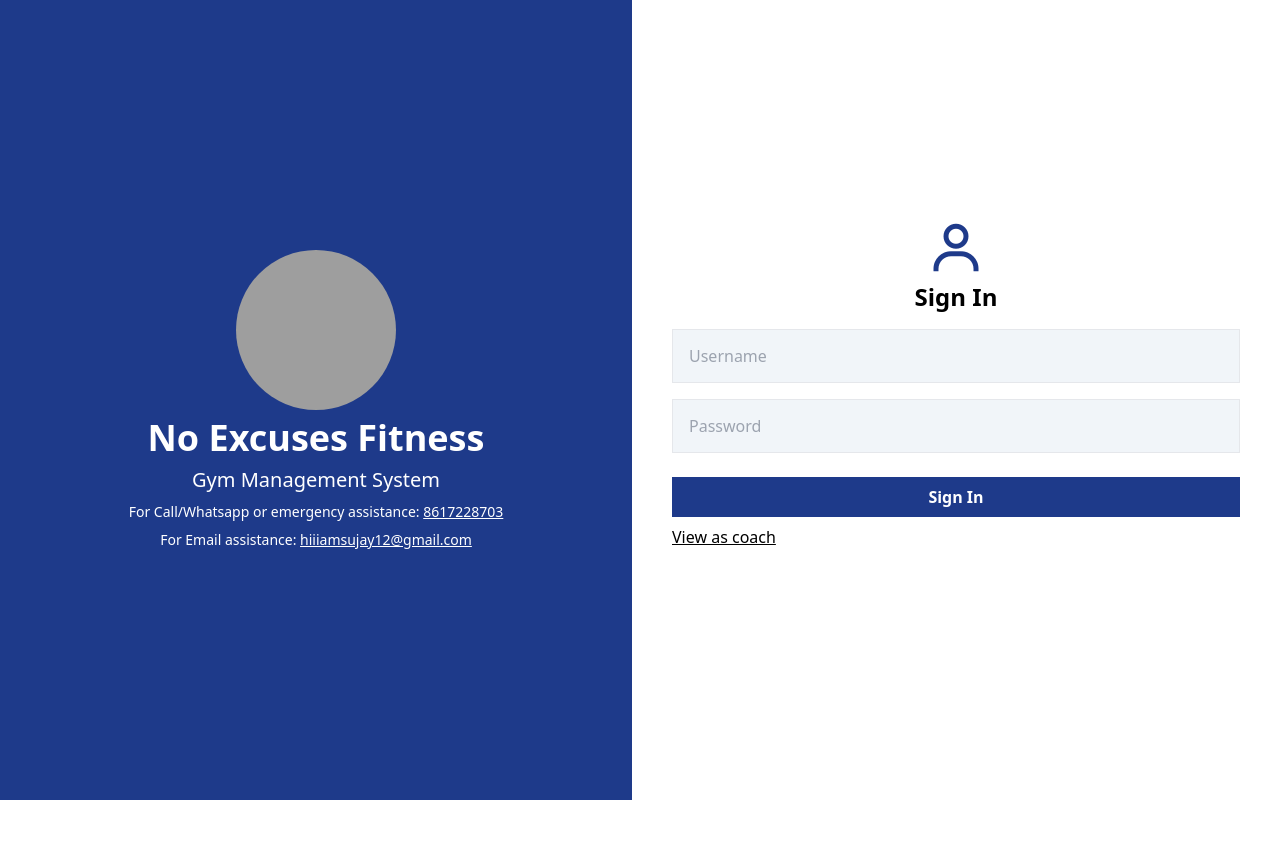
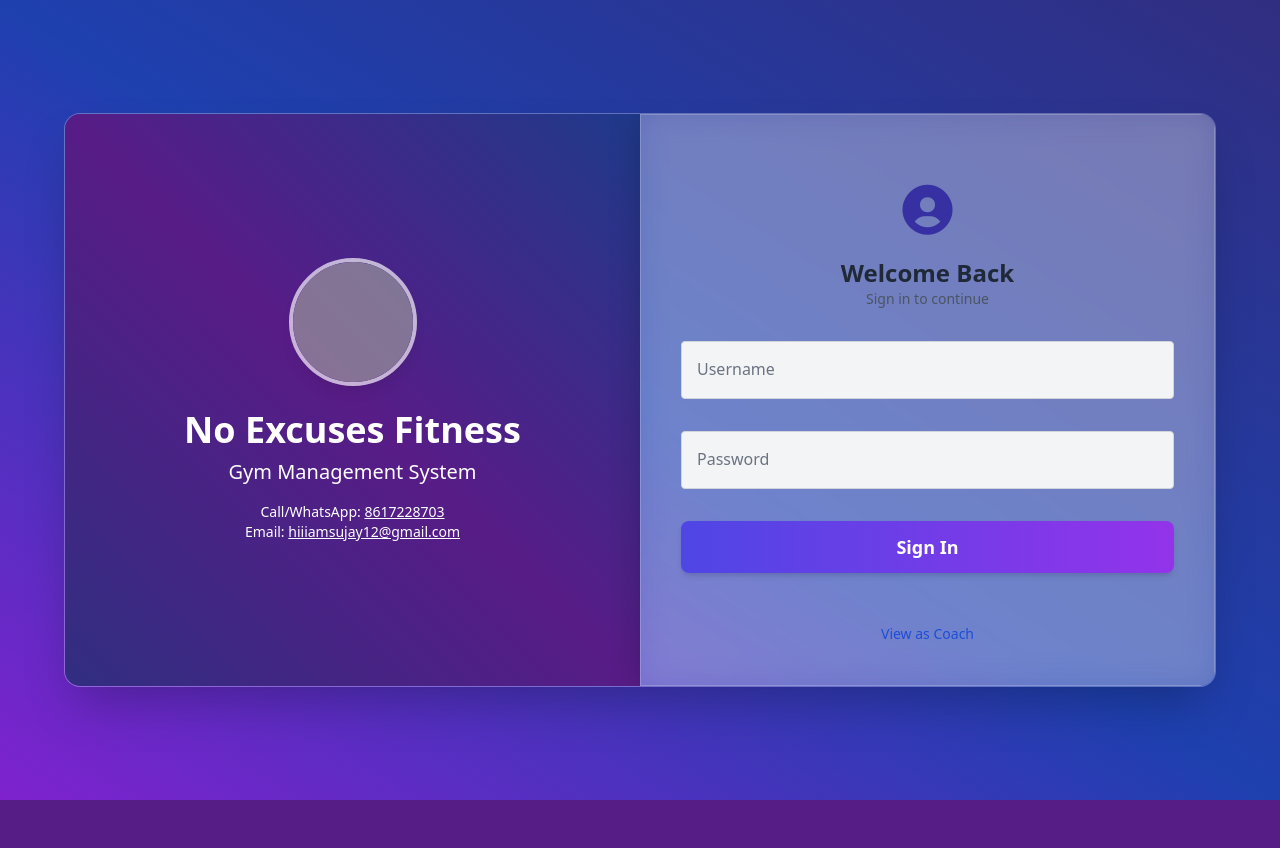
Before and after one commit to SujayKumarMondal/GymManagementSystem, a Django app: template templates/auth/login.html in a window 1280 px wide. After the commit the page ends 800 px from the top, so only its background shows below. Run offline with Django 4.2, Linux system fonts and the light colour scheme; the template is opened without the code that fills it, so the values that code supplies are empty; some libraries are stand-ins or nearby versions; grey boxes are pictures that could not be loaded.

Commit message:
Updated design of login html

```diff
--- a/templates/auth/login.html
+++ b/templates/auth/login.html
@@ -1,76 +1,109 @@
 {% load static %}
 <!DOCTYPE html>
-<html lang="en">
+<html lang="en" class="h-full w-full scroll-smooth bg-gradient-to-tr from-purple-700 via-blue-800 to-indigo-900">
 
 <head>
   <meta charset="UTF-8">
   <meta name="viewport" content="width=device-width, initial-scale=1.0">
-  <link rel="icon" type="image/x-icon" href="{% static 'img/favicon_ico.ico' %}">
-  <title>No Excuses Fitness</title>
+  <title>No Excuses Fitness - Login</title>
+  <link rel="icon" href="{% static 'img/favicon_ico.ico' %}" type="image/x-icon">
+  <script src="https://cdn.tailwindcss.com"></script>
+  <link rel="stylesheet" href="https://cdn.jsdelivr.net/npm/boxicons@latest/css/boxicons.min.css" />
+  <style>
+    .glass {
+      background: rgba(255, 255, 255, 0.1);
+      backdrop-filter: blur(15px);
+      border: 1px solid rgba(255, 255, 255, 0.2);
+      box-shadow: 0 4px 30px rgba(0, 0, 0, 0.2);
+    }
 
-  <!-- tailwind cdn  -->
-  <script src="https://cdn.tailwindcss.com"></script>
+    .neon-button {
+      background: linear-gradient(90deg, #4f46e5, #9333ea, #ec4899);
+      background-size: 200% auto;
+      transition: background-position 0.5s;
+    }
 
-  <link rel="stylesheet"
-  href="https://cdn.jsdelivr.net/npm/boxicons@latest/css/boxicons.min.css">
+    .neon-button:hover {
+      background-position: right center;
+      box-shadow: 0 0 20px #9333ea;
+    }
+
+    .floating-label input:focus + label,
+    .floating-label input:not(:placeholder-shown) + label {
+      transform: translateY(-1.5rem);
+      font-size: 0.8rem;
+      color: #4f46e5;
+    }
+
+    .floating-label label {
+      position: absolute;
+      top: 1rem;
+      left: 1rem;
+      transition: all 0.2s ease-in-out;
+      pointer-events: none;
+    }
+  </style>
 </head>
 
-<body>
-  <main>
-    <section>
-      <div class="sm:flex gap-2 min-h-screen">
-        <!-- Left Side -->
-        <div class="info w-full bg-blue-900 grid justify-center items-center py-8">
-          <div class="grid text-center gap-2 text-white">
-            <div class="w-40 h-40 mx-auto">
-              <img class="w-full h-full rounded-full object-cover"
-                src="https://images.pexels.com/photos/1229356/pexels-photo-1229356.jpeg?auto=compress&cs=tinysrgb&w=600"
-                alt="">
-            </div>
-            <h2 class="text-4xl font-bold">No Excuses Fitness</h2>
-            <h4 class="text-xl">Gym Management System</h4>
-            <p class="text-sm">For Call/Whatsapp or emergency assistance: <a class="underline" href="tel:017XXXXX973">8617228703</a></p>
-            <p class="text-sm">For Email assistance: <a class="underline" href="mailto:hiiiamsujay12@gmail.com">hiiiamsujay12@gmail.com</a></p>
-          </div>
+<body class="h-full w-full flex items-center justify-center p-6">
+
+  <div class="w-full max-w-6xl rounded-2xl overflow-hidden shadow-2xl grid grid-cols-1 lg:grid-cols-2 glass">
+
+    <!-- Left Panel -->
+    <div class="flex flex-col items-center justify-center p-10 text-white text-center bg-gradient-to-tr from-indigo-900 via-purple-900 to-blue-900">
+      <div class="animate-pulse mb-6">
+        <img src="https://images.pexels.com/photos/1229356/pexels-photo-1229356.jpeg?auto=compress&cs=tinysrgb&w=600"
+             class="w-32 h-32 object-cover rounded-full border-4 border-white shadow-lg" />
+      </div>
+      <h2 class="text-4xl font-extrabold mb-2">No Excuses Fitness</h2>
+      <p class="text-xl font-medium mb-4">Gym Management System</p>
+      <p class="text-sm">Call/WhatsApp: <a href="tel:8617228703" class="underline">8617228703</a></p>
+      <p class="text-sm">Email: <a href="mailto:hiiiamsujay12@gmail.com" class="underline">hiiiamsujay12@gmail.com</a></p>
+    </div>
+
+    <!-- Login Form Panel -->
+    <div class="bg-white/20 p-10 flex flex-col justify-center glass">
+      <form method="post" class="space-y-8 relative">
+        {% csrf_token %}
+        <div class="text-center">
+          <i class='bx bxs-user-circle text-6xl text-indigo-800 animate-bounce'></i>
+          <h2 class="text-2xl font-bold text-gray-800 mt-2">Welcome Back</h2>
+          <p class="text-sm text-gray-600">Sign in to continue</p>
         </div>
-        <!-- Right Side -->
-        <div class="login w-full grid items-center">
-          <!-- Form -->
-          <form class="px-8 pt-6 pb-8 mb-4" method="post">
-            {% csrf_token %}
-            <div class="icon w-full text-center mb-4">
-              <i class='bx bx-user text-6xl text-blue-900'></i>
-              <h3 class="text-2xl font-bold">
-                Sign In
-              </h3>
-              {% for message in messages %}
-              <div class="py-4 text-red-600 font-bold text-center">
-                  {{message}}
-              </div>
-          {% endfor %}
-            </div>
-            <div class="mb-4">
-              <input
-                class="border w-full p-4 leading-tight bg-slate-100"
-                name="username" type="text" placeholder="Username" required />
-            </div>
-            <div class="mb-6">
-              <input
-                class="border w-full p-4 leading-tight bg-slate-100"
-                name="password" type="password" placeholder="Password" required />
-            </div>
-            <div class="w-full">
-              <button
-                class="bg-blue-900 text-white font-bold py-2 px-4 w-full"
-                type="submit">
-                Sign In
-              </button>
-            </div>
-            <a href="{% url "coachDashboard" %}" class="py-2 underline cursor-pointer inline-block">View as coach</pa>
-          </form>
+
+        {% for message in messages %}
+          <div class="text-center text-red-600 font-semibold text-sm">{{ message }}</div>
+        {% endfor %}
+
+        <!-- Username -->
+        <div class="floating-label relative">
+          <input type="text" name="username" placeholder=" " required
+            class="w-full p-4 rounded bg-gray-100 border border-gray-300 focus:outline-none focus:ring-2 focus:ring-indigo-500 peer" />
+          <label class="peer-placeholder-shown:text-gray-500">Username</label>
         </div>
-    </section>
-  </main>
+
+        <!-- Password -->
+        <div class="floating-label relative">
+          <input type="password" name="password" placeholder=" " required
+            class="w-full p-4 rounded bg-gray-100 border border-gray-300 focus:outline-none focus:ring-2 focus:ring-indigo-500 peer" />
+          <label class="peer-placeholder-shown:text-gray-500">Password</label>
+        </div>
+
+        <!-- Submit -->
+        <button type="submit"
+          class="neon-button w-full text-white font-bold py-3 px-4 rounded-lg shadow-md text-lg transition duration-300">
+          Sign In
+        </button>
+
+        <!-- Extra -->
+        <div class="text-center pt-4">
+          <a href="{% url 'coachDashboard' %}" class="text-blue-700 hover:underline text-sm font-medium">
+            View as Coach
+          </a>
+        </div>
+      </form>
+    </div>
+  </div>
+
 </body>
-
 </html>
```
Also changed, not shown: db.sqlite3.
